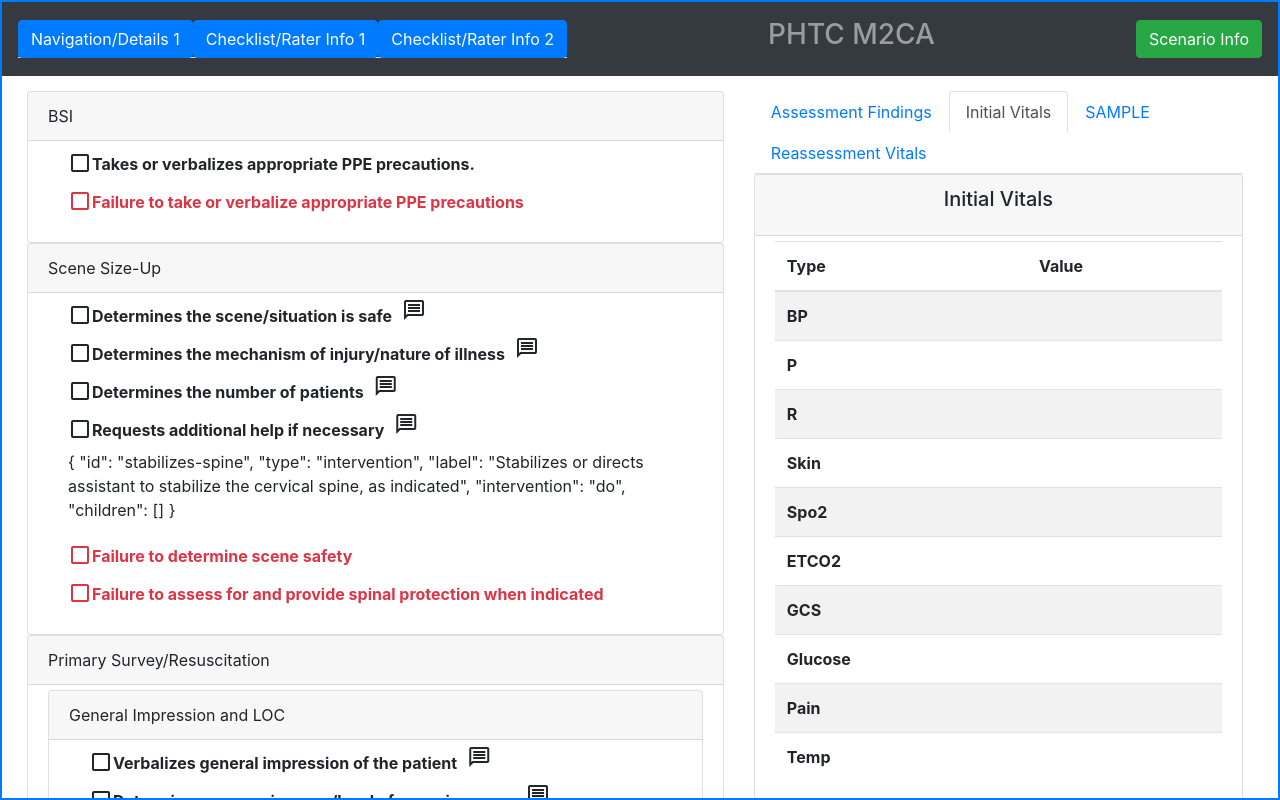
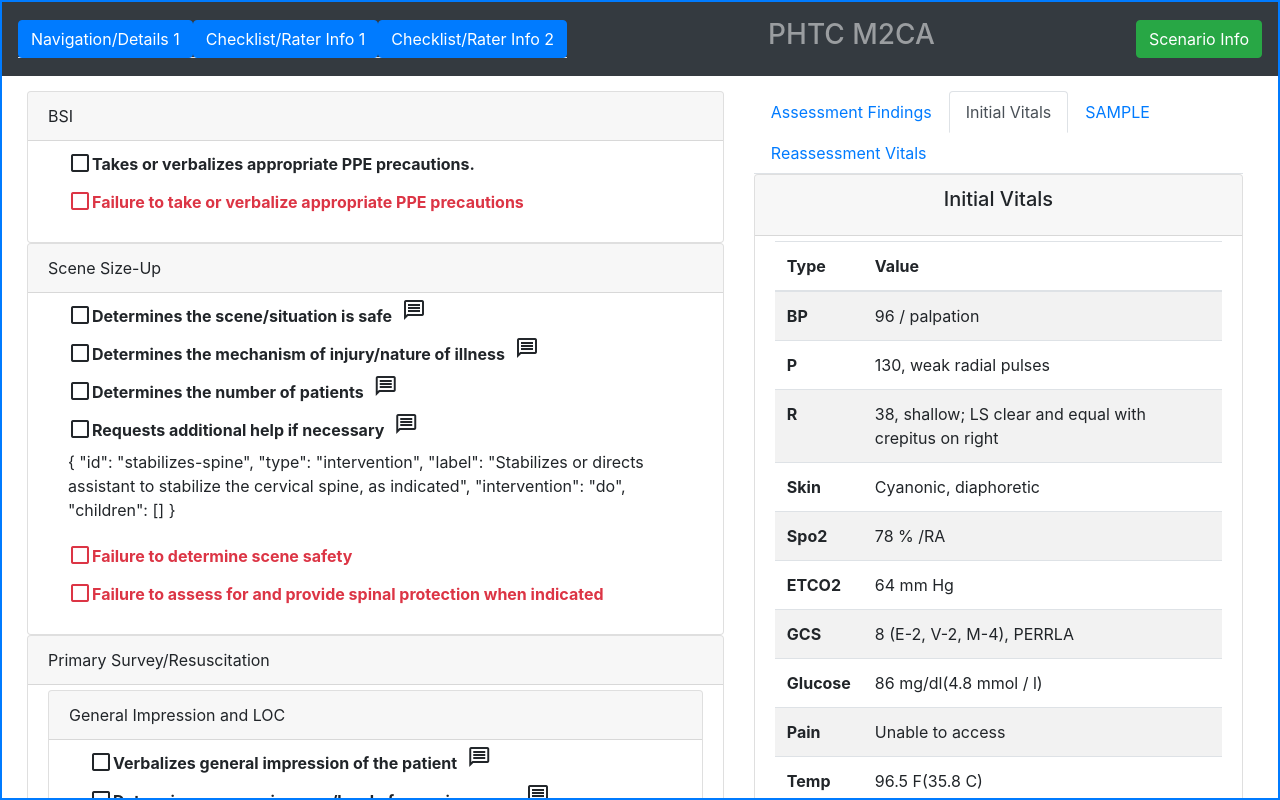
Before and after one commit to MedDBriefer/mockup, a React (Create React App) app: page /#/mockup3 in a window 1280 px wide. Built offline with nearby package versions, Linux system fonts and the light colour scheme.

Commit message:
made use of new config.autoRevealRaterInfo var so that you only need to click on a label to see the value if configured that way

```diff
--- a/src/components/RevealTableRow.js
+++ b/src/components/RevealTableRow.js
@@ -5,30 +5,28 @@ import React, {
 
 import classnames from "classnames"
 
-// const noop = () => { }
 
 export default function RevealTableRow({label, value, config}) {
     const [show, setShow] = useState(false)
     const toggle = () => setShow(!show)
-    // you can make use of noop() conditionally, to turn of requirement of
-    // clicking on label to reveal the value, as this might be kind of wierd
-    // if clicking on a callout or whatever is supposed to display automatatically
-    //  probably better to pass a clickhandler (perhaps defaulted to noop() or just null)
-    // down if youwant one rather the way this is currently working
-    // useState is probably a bad use case anyway, as it's state is local to the
-    // component (like a variable initialized as context available to a closure(), but not
-    // accessible from anywhere else.  we'd probably want the state regarding whether
-    // something is to be shown or not to be persisted to the db, and should be part of
-    // the global app state)
+
     return (
         <tr>
-            <th onClick={() => toggle()}>
-                {label}
-            </th>
+            { (config.autoRevealRaterInfo)
+            ?
+                <th>{label}</th>
+            :
+                <th onClick={() => toggle()}>{label} </th>
+            }
             <td>
-                <span className={classnames({hidden: !show})}>
-                    {value}
-                </span>
+                {(config.autoRevealRaterInfo)
+                ?
+                    <span>{value}</span>
+                :
+                    <span className={classnames({hidden: !show})}>
+                        {value}
+                    </span>
+                }
             </td>
         </tr>
     )
```
